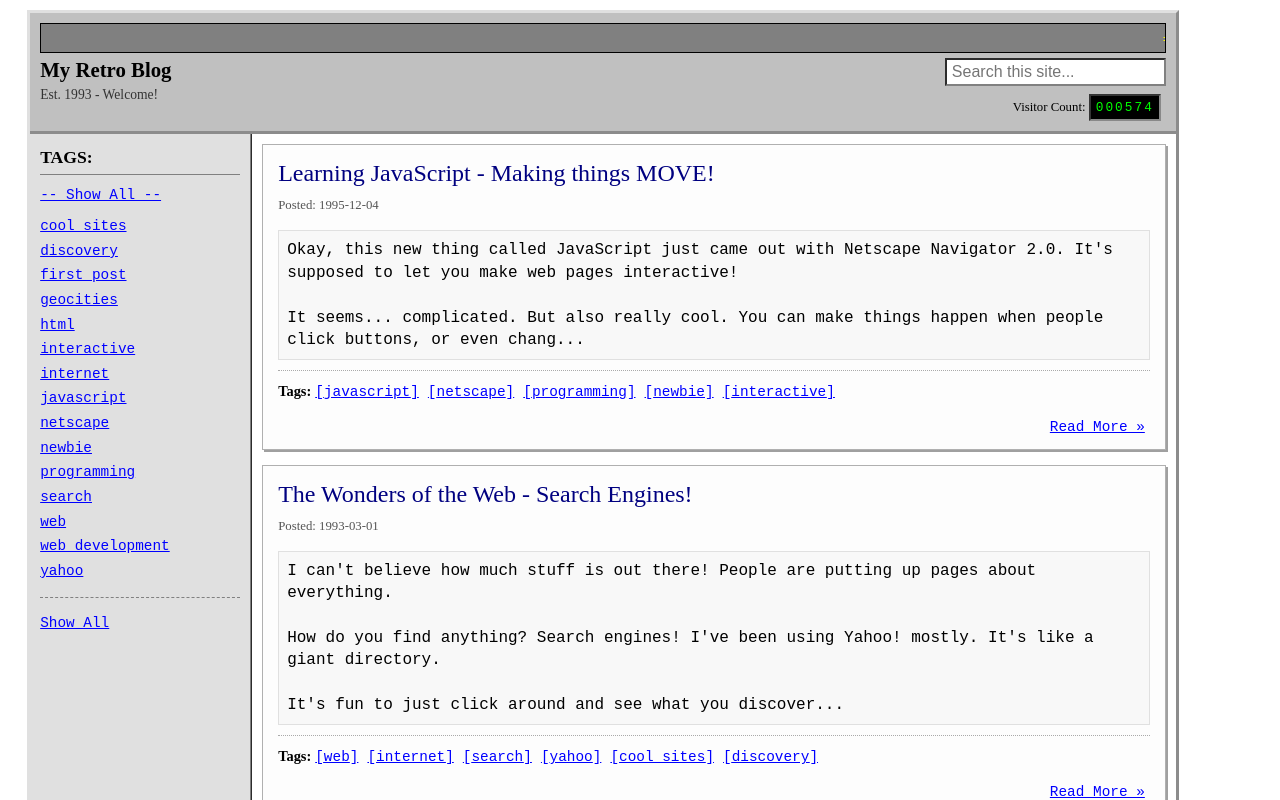
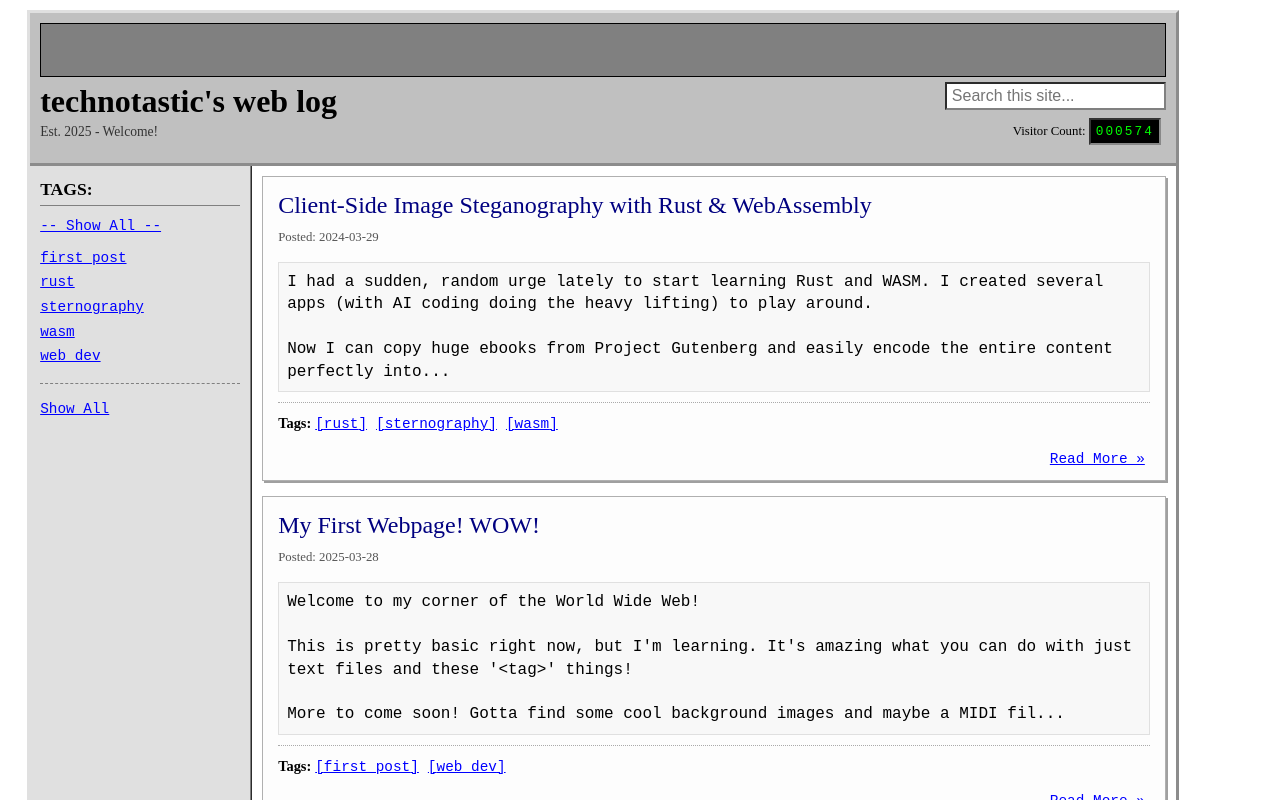
Before and after one commit to technotastic/weblog, a React (Vite) app: page / in a window 1280 px wide. Shown: the top 800 px of the page. Built offline with nearby package versions, Linux system fonts and the light colour scheme.

Commit message:
update content

```diff
--- a/src/App.css
+++ b/src/App.css
@@ -25,6 +25,7 @@
 
 .header-marquee {
   background-color: #808080;
+  font-size: 2em;
   color: #ffff00;
   padding: 2px;
   border: 1px solid black;
@@ -40,7 +41,7 @@
 
 .header-title {
   margin: 0 0 2px 0;
-  font-size: 1.3em;
+  font-size: 2em;
   line-height: 1.2;
   font-weight: bold;
   color: #000000;
--- a/src/App.tsx
+++ b/src/App.tsx
@@ -53,7 +53,7 @@ const VisitorCounter: React.FC = () => {
 };
 
 // --- Main App Component ---
-const RetroBlogApp: React.FC = () => {
+const BlogApp: React.FC = () => {
   const [posts, setPosts] = useState<BlogPost[]>(initialBlogPostsData);
   const [selectedTag, setSelectedTag] = useState<string | null>(null);
   const [searchQuery, setSearchQuery] = useState<string>('');
@@ -90,7 +90,7 @@ const RetroBlogApp: React.FC = () => {
   const sortedPosts = useMemo<BlogPost[]>(
     () =>
       [...posts].sort(
-        (a, b) => new Date(b.date).getTime() - new Date(a.date).getTime()
+        (a, b) => parseInt(b.id, 10) - parseInt(a.id, 10)
       ),
     [posts]
   );
@@ -331,7 +331,7 @@ const RetroBlogApp: React.FC = () => {
               scrollAmount="3"
               className="header-marquee"
             >
-              <tt>===*** MY COOL RETRO BLOG ***===</tt>
+              <tt>***===*** CHECK OUT MY SUPER COOL WEB LOG! ***===***</tt>
             </marquee>
           )}
           <div className="header-left">
@@ -340,9 +340,9 @@ const RetroBlogApp: React.FC = () => {
               className="header-title"
               title="Back to Home / Reset Filters"
             >
-              My Retro Blog
+              technotastic's web log
             </h1>
-            <p className="header-subtitle">Est. 1993 - Welcome!</p>
+            <p className="header-subtitle">Est. 2025 - Welcome!</p>
           </div>
           <div className="header-right">
             <form onSubmit={handleFormSubmit} className="search-form">
@@ -404,7 +404,7 @@ const RetroBlogApp: React.FC = () => {
           <tr>
             <td className="footer-content">
               <p className="footer-text">
-                © 1993-1995 My Retro Blog... <br />
+                © 2025 technotastic's web log... <br />
               </p>
             </td>
           </tr>
@@ -414,4 +414,4 @@ const RetroBlogApp: React.FC = () => {
   );
 };
 
-export default RetroBlogApp;
+export default BlogApp;
--- a/src/blogData.ts
+++ b/src/blogData.ts
@@ -1,6 +1,5 @@
 // src/blogData.ts
 
-// You can define the interface here or import it if it's defined elsewhere
 interface BlogPost {
     id: string;
     title: string;
@@ -9,80 +8,36 @@ interface BlogPost {
     tags: string[];
 }
 
-// Export the array directly
+// Use backticks (`) for the content string
+// Sorted by id
 export const blogPosts: BlogPost[] = [
   {
     id: '1',
     title: 'My First Webpage! WOW!',
-    date: '1993-02-15',
-    // Use backticks (`) for the content string
+    date: '2025-03-28',
     content: `Welcome to my corner of the World Wide Web!
 
-This is pretty basic right now, but I'm learning HTML. It's amazing what you can do with just text files and these '<tag>' things.
-
-Look, I can make lists:
-*   Thing one
-*   Thing two
-*   Another thing!
-
-And tables!
-
-| Header 1 | Header 2 |
-|----------|----------|
-| Data A   | Data B   |
-| Data C   | Data D   |
+This is pretty basic right now, but I'm learning. It's amazing what you can do with just text files and these '<tag>' things!
 
 More to come soon! Gotta find some cool background images and maybe a MIDI file...
 
 (Imagine a dancing banana here!)`,
-    tags: ['first post', 'html', 'web development', 'geocities']
+    tags: ['first post', 'web dev']
   },
   {
     id: '2',
-    title: 'The Wonders of the Web - Search Engines!',
-    date: '1993-03-01',
-    content: `I can't believe how much stuff is out there! People are putting up pages about everything.
+    title: 'Client-Side Image Steganography with Rust & WebAssembly',
+    date: '2024-03-29',
+    content: `I had a sudden, random urge lately to start learning Rust and WASM. I created several apps (with AI coding doing the heavy lifting) to play around.
 
-How do you find anything? Search engines! I've been using Yahoo! mostly. It's like a giant directory.
+Now I can copy huge ebooks from Project Gutenberg and easily encode the entire content perfectly into image files, all using WASM in milliseconds. How practical!
 
-It's fun to just click around and see what you discover. Found a site with cool ASCII art yesterday.
+It uses a method called "Least Significant Bit" (LSB) steganography. Each tiny pixel in your image has color values (Red, Green, Blue). This tool slightly tweaks the very last bit of those color values to store the bits of your message. These changes are usually so small that they're invisible to the naked eye.
 
-Here's a little table of cool sites (well, the ones I remember):
+I learned quickly that the hidden message is fragile! You must save the image with the hidden message as a PNG file. Saving it as a JPEG or editing the image in almost any way will likely erase the hidden text.
 
-| Name         | Age | Favorite Thing |
-|--------------|-----|----------------|
-| Me           | ??  | This Blog! :)  |
-| Friend       | ??  | Hamster Dance? |
-| Another Site | ??? | ???            |
-
-Okay, the table needs work. Still learning!
-
-What are your favorite search engines or cool sites? Leave a comment (if I figure out how to add comments...).`,
-    tags: ['web', 'internet', 'search', 'yahoo', 'cool sites', 'discovery']
+Live Demo Here (Link: https://technotastic.github.io/pixel-embed-wasm/ )
+`,
+    tags: ['rust', 'sternography', 'wasm']
   },
-  {
-    id: '3',
-    title: 'Learning JavaScript - Making things MOVE!',
-    date: '1995-12-04',
-    content: `Okay, this new thing called JavaScript just came out with Netscape Navigator 2.0. It's supposed to let you make web pages interactive!
-
-It seems... complicated. But also really cool. You can make things happen when people click buttons, or even change images.
-
-Here's my first attempt at a script:
-
-// My first script!
-function showAlert() {
-  alert("You clicked the button! Wow!");
-}
-
-// Need to figure out how to add a button in HTML to call this...
-// <button onclick="showAlert()">Click Me!</button> ??
-
-Maybe I can make that dancing banana *actually* dance...
-
-Or maybe just change the background color when you move the mouse? So many possibilities!
-
-... gotta test that. This could crash the browser! Wish me luck.`,
-    tags: ['javascript', 'netscape', 'programming', 'newbie', 'interactive']
-  }
 ];
```
